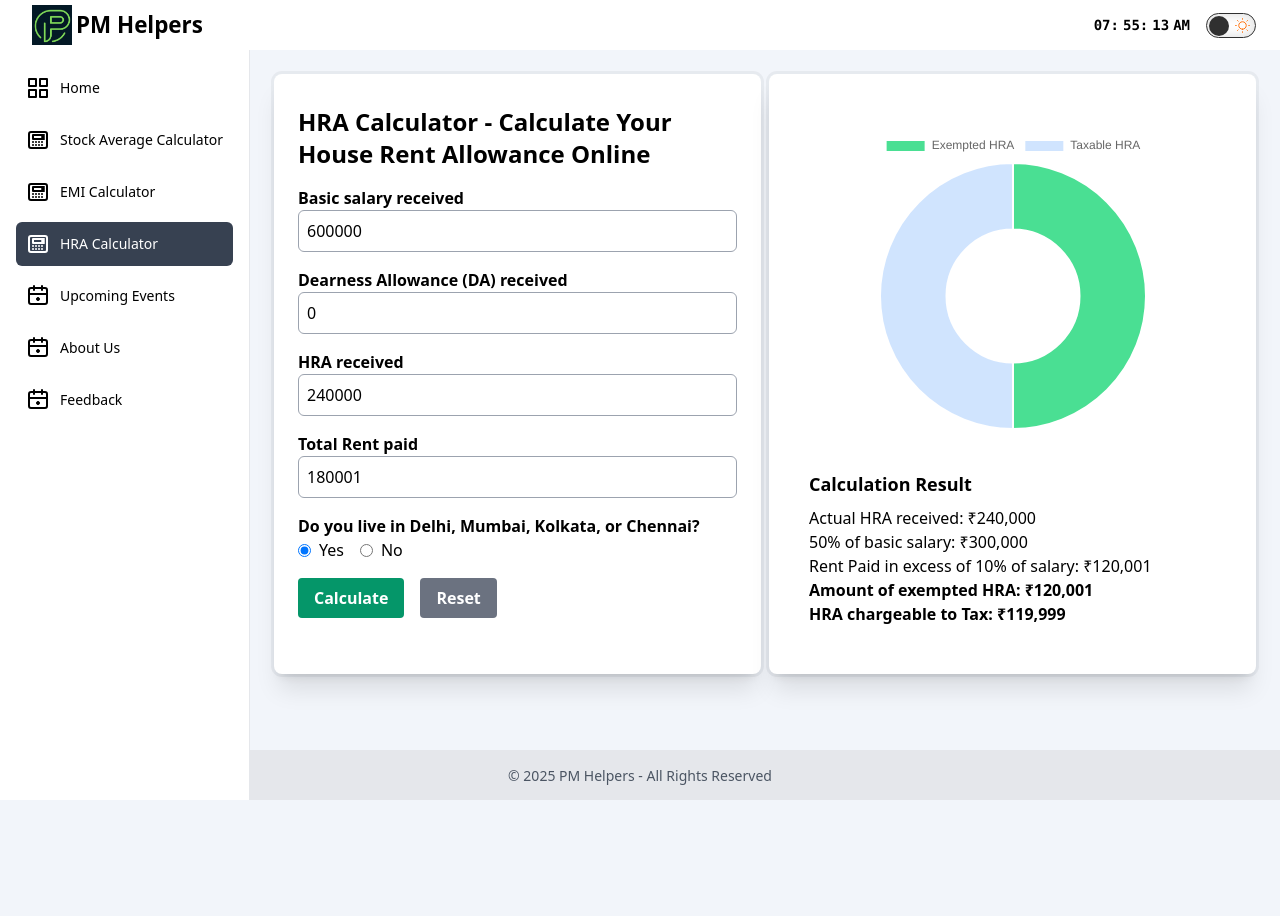
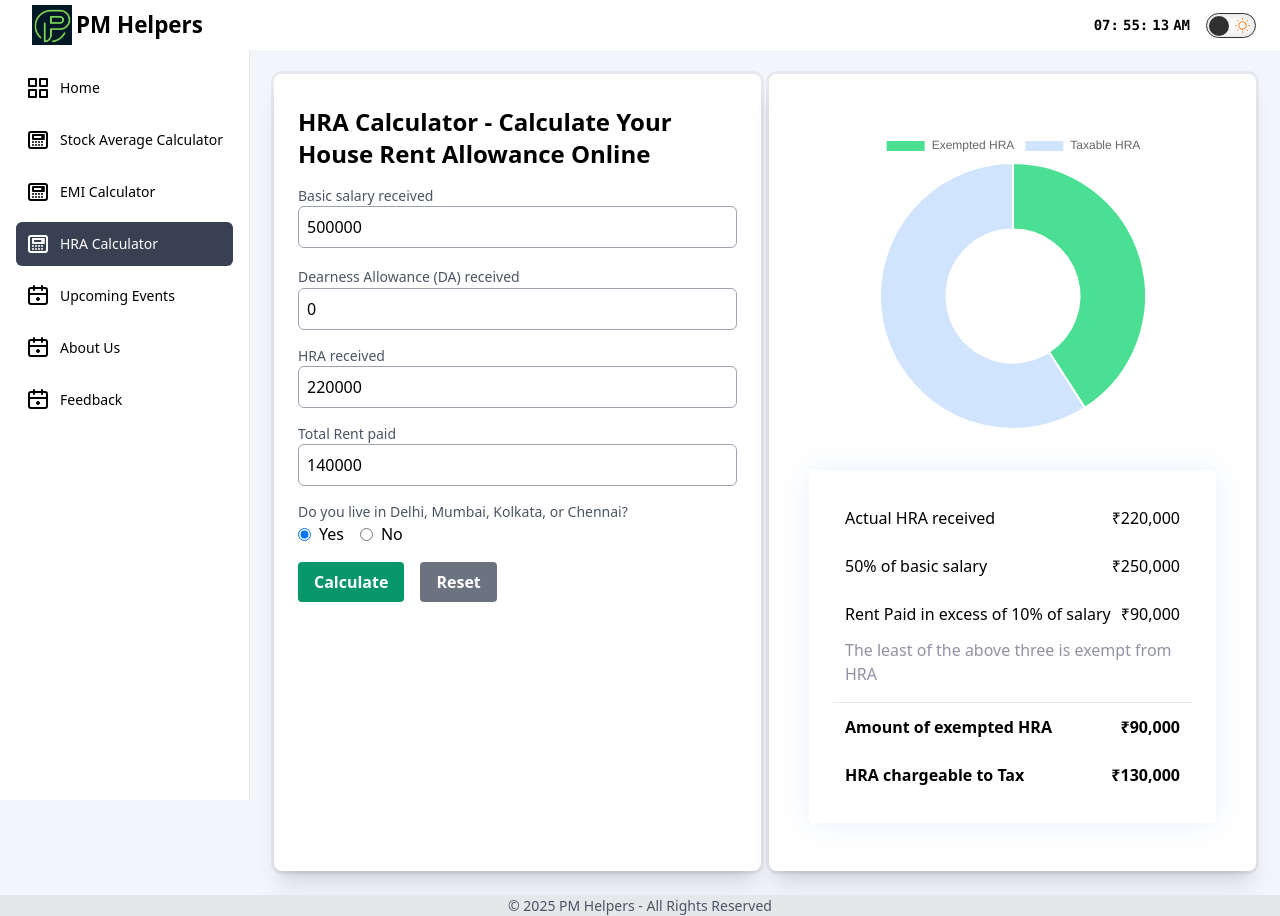
Before and after one commit to pankaj720525/stockaveragecalculator, a Vue app: page /hra-calculator in a window 1280 px wide. Before the commit the page ends 800 px from the top, so only its background shows below. Built offline with nearby package versions, Linux system fonts and the light colour scheme; what highcharts-vue would draw is missing.

Commit message:
Deploy Build

```diff
--- a/src/views/HraCalculator.vue
+++ b/src/views/HraCalculator.vue
@@ -5,23 +5,29 @@
 				Online</h1>
 			<div class="space-y-4">
 				<div>
-					<label class="block font-semibold dark:text-gray-300">Basic salary received</label>
-					<input type="number" v-model.number="basicSalary" class="w-full p-2 border border-gray-400 dark:bg-gray-900 rounded-md focus:ring focus:ring-blue-100 dark:text-white" />
+					<label class="block text-gray-600 dark:text-gray-300 text-sm">Basic salary received</label>
+					<input type="number" v-model.number="basicSalary"
+						class="w-full p-2 border border-gray-400 dark:bg-gray-900 rounded-md focus:ring focus:ring-blue-100 dark:text-white" />
 				</div>
 				<div>
-					<label class="block font-semibold dark:text-gray-300">Dearness Allowance (DA) received</label>
-					<input type="number" v-model.number="daReceived" class="w-full p-2 border border-gray-400 dark:bg-gray-900 rounded-md focus:ring focus:ring-blue-100 dark:text-white" />
+					<div>
+						<label class="text-gray-600 dark:text-gray-300 text-sm">Dearness Allowance (DA) received</label>
+					</div>
+					<input type="number" v-model.number="daReceived"
+						class="w-full p-2 border border-gray-400 dark:bg-gray-900 rounded-md focus:ring focus:ring-blue-100 dark:text-white" />
 				</div>
 				<div>
-					<label class="block font-semibold dark:text-gray-300">HRA received</label>
-					<input type="number" v-model.number="hraReceived" class="w-full p-2 border border-gray-400 dark:bg-gray-900 rounded-md focus:ring focus:ring-blue-100 dark:text-white" />
+					<label class="block text-gray-600 dark:text-gray-300 text-sm">HRA received</label>
+					<input type="number" v-model.number="hraReceived"
+						class="w-full p-2 border border-gray-400 dark:bg-gray-900 rounded-md focus:ring focus:ring-blue-100 dark:text-white" />
 				</div>
 				<div>
-					<label class="block font-semibold dark:text-gray-300">Total Rent paid</label>
-					<input type="number" v-model.number="totalRent" class="w-full p-2 border border-gray-400 dark:bg-gray-900 rounded-md focus:ring focus:ring-blue-100 dark:text-white" />
+					<label class="block text-gray-600 dark:text-gray-300 text-sm">Total Rent paid</label>
+					<input type="number" v-model.number="totalRent"
+						class="w-full p-2 border border-gray-400 dark:bg-gray-900 rounded-md focus:ring focus:ring-blue-100 dark:text-white" />
 				</div>
 				<div>
-					<label class="block font-semibold dark:text-gray-300">Do you live in Delhi, Mumbai, Kolkata, or
+					<label class="block text-gray-600 dark:text-gray-300 text-sm">Do you live in Delhi, Mumbai, Kolkata, or
 						Chennai?</label>
 					<div class="flex gap-4">
 						<label class="flex items-center dark:text-white">
@@ -45,13 +51,70 @@
 				<canvas ref="chartCanvas" height="300"></canvas>
 			</div>
 			<div class="mt-6 p-4">
-				<h3 class="text-lg font-bold dark:text-white">Calculation Result</h3>
-				<p class="mt-2 dark:text-white">Actual HRA received: ₹{{ hraReceived.toLocaleString() }}</p>
-				<p class="dark:text-gray-100">50% of basic salary: ₹{{ halfBasicSalary.toLocaleString() }}</p>
-				<p class="dark:text-gray-100">Rent Paid in excess of 10% of salary: ₹{{ rentExcess.toLocaleString() }}
-				</p>
-				<p class="font-bold dark:text-white">Amount of exempted HRA: ₹{{ exemptedHRA.toLocaleString() }}</p>
-				<p class="font-bold dark:text-white">HRA chargeable to Tax: ₹{{ taxableHRA.toLocaleString() }}</p>
+				<div class="p-12 bg-white relative w-full sm:p-6 xs:p-2 rounded-tr-md rounded-br-none rounded-bl-none dark:bg-gray-600 dark:text-slate-200" style="box-shadow:0px 0px 30px 0px #1369EB1A">
+					<div>
+						<div class="  border-b  border-none">
+							<div class="flex justify-between items-center gap-2 p-3">
+								<div class="font-medium">Actual HRA received</div>
+								<div class="font-medium whitespace-nowrap dark:text-sky-300">
+									<span>₹</span><span class="">{{ hraReceived.toLocaleString() }}</span>
+								</div>
+							</div>
+						</div>
+					</div>
+					<div>
+						<div class="  border-b  border-none">
+							<div class="flex justify-between items-center gap-2 p-3">
+								<div class="font-medium">50% of basic salary</div>
+								<div class="font-medium whitespace-nowrap dark:text-sky-300">
+									<span>₹</span><span class="">{{ halfBasicSalary.toLocaleString() }}</span>
+								</div>
+							</div>
+						</div>
+					</div>
+					<div>
+						<div class="  border-b hidden border-none">
+							<div class="flex justify-between items-center gap-2 p-3">
+								<div class="font-medium">40% of basic salary</div>
+								<div class="font-medium whitespace-nowrap dark:text-sky-300">
+									<span>₹</span><span class="">{{ rentExcess.toLocaleString() }}</span>
+								</div>
+							</div>
+						</div>
+					</div>
+					<div>
+						<div class="  border-b  undefined">
+							<div class="flex justify-between items-center gap-2 p-3">
+								<div class="font-medium">Rent Paid in excess of 10% of salary</div>
+								<div class="font-medium whitespace-nowrap dark:text-sky-300">
+									<span>₹</span><span class="">{{ rentExcess.toLocaleString() }}</span>
+								</div>
+							</div>
+							<div class="text-s-14 font-medium text-[#9092A3] dark:text-gray-400 pl-3 pb-4">The least of the above three is
+								exempt from HRA</div>
+						</div>
+					</div>
+					<div>
+						<div class="border-b border-none font-bold">
+							<div class="flex justify-between items-center gap-2 p-3">
+								<div class="font-bold">Amount of exempted HRA</div>
+								<div class="font-bold whitespace-nowrap dark:text-sky-300">
+									<span>₹</span><span class="">{{ exemptedHRA.toLocaleString() }}</span>
+								</div>
+							</div>
+						</div>
+					</div>
+					<div>
+						<div class="border-b  border-none font-bold">
+							<div class="flex justify-between items-center gap-2 p-3">
+								<div class="font-bold">HRA chargeable to Tax</div>
+								<div class="font-bold whitespace-nowrap dark:text-sky-300">
+									<span>₹</span><span class="">{{ taxableHRA.toLocaleString() }}</span>
+								</div>
+							</div>
+						</div>
+					</div>
+				</div>
 			</div>
 		</div>
 	</div>
@@ -63,10 +126,10 @@ import Chart from 'chart.js/auto';
 export default {
 	data() {
 		return {
-			basicSalary: 600000,
+			basicSalary: 500000,
 			daReceived: 0,
-			hraReceived: 240000,
-			totalRent: 180001,
+			hraReceived: 220000,
+			totalRent: 140000,
 			metroCity: true,
 			chart: null,
 		};
@@ -90,10 +153,10 @@ export default {
 			this.updateChart();
 		},
 		reset() {
-			this.basicSalary = 0;
+			this.basicSalary = 500000;
 			this.daReceived = 0;
-			this.hraReceived = 0;
-			this.totalRent = 0;
+			this.hraReceived = 220000;
+			this.totalRent = 140000;
 			this.metroCity = true;
 			this.updateChart();
 		},
```
Also changed, not shown: 5 other files (tests, documents, lock files or other folders).
